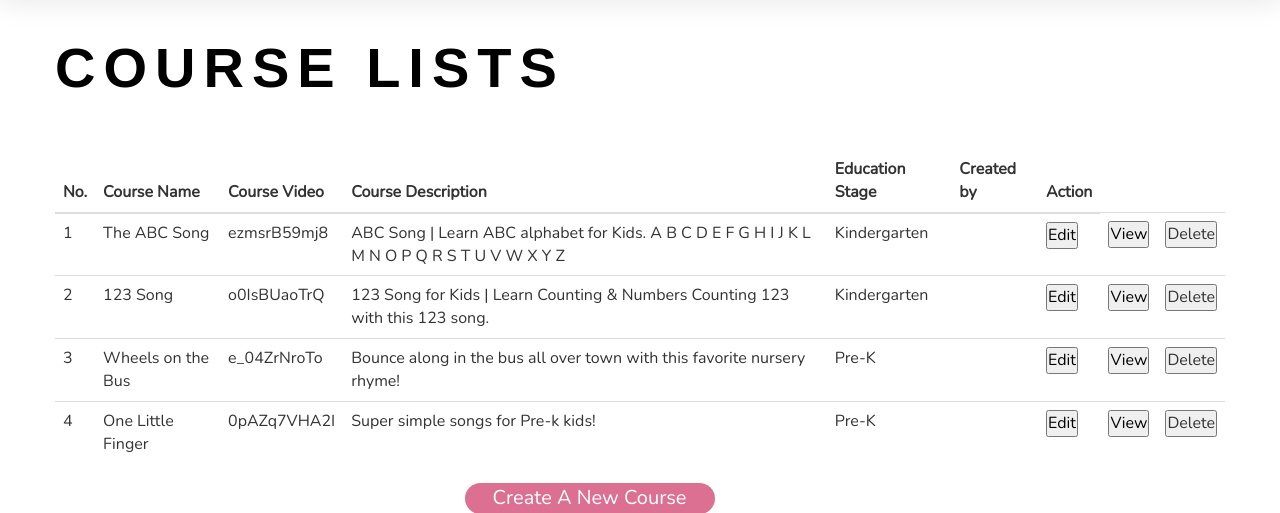
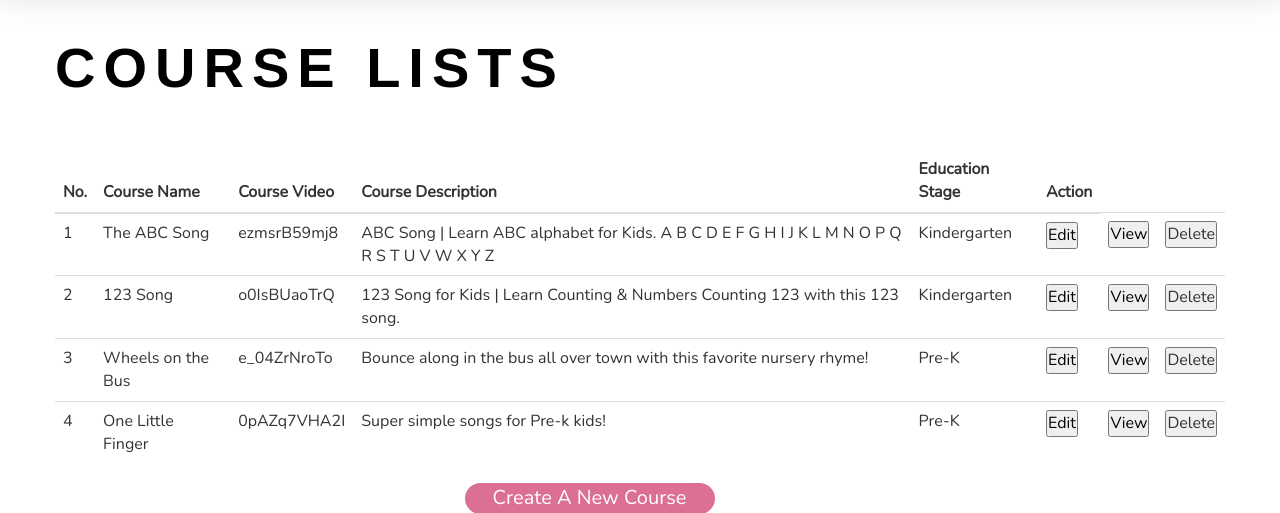
Before and after one commit to weiisiangg/KidsPreschoolLearningSystem, a PHP site: page /manageCourse.php in a window 1280 px wide. Shown: the part 75-588 px from the top of the page. Run offline with PHP 8.4, Linux system fonts and the light colour scheme; a user stored in the database is signed in; data comes from the database, SQL or seed files in the repository; some libraries are stand-ins or nearby versions; some web fonts are replaced.

Commit message:
edit table head and body

```diff
--- a/manageCourse.php
+++ b/manageCourse.php
@@ -135,7 +135,6 @@ session_start();
                               <th>Course Video</th>
                               <th>Course Description</th>
                               <th>Education Stage</th>
-                              <th>Created by</th>
                               <th>Action</th>
                          </tr>
                          </thead>
@@ -153,7 +152,6 @@ session_start();
                                    echo "<td>"; echo $row["course_video"]; echo"</td>";
                                    echo "<td>"; echo $row["course_description"]; echo"</td>";
                                    echo "<td>"; echo $row["education_stage"]; echo"</td>";
-                                   echo "<td>"; echo $row["teacher_id"]; echo"</td>";
                          ?>
                          <td><a href="editCourse.php?course_id=<?php echo $row["course_id"] ?>" style="color:black;"><button type="button">Edit</button></a></td>
                          <td><a href="viewCourse.php?course_id=<?php echo $row["course_id"] ?>" style="color:black;"><button type="button">View</button></a></td>
```
